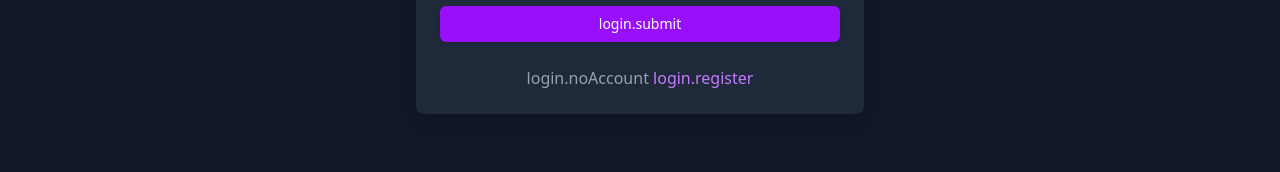
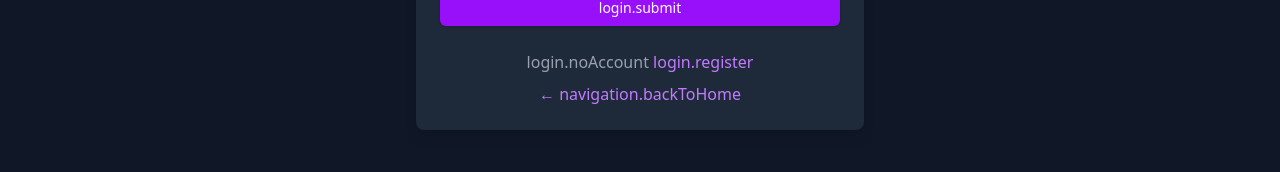
Before and after one commit to LeenVandelied/MyTimeline, a Next.js app in the folder frontend/: page /en/login in a window 1280 px wide. Shown: the part 438-610 px from the top of the page. Built offline with nearby package versions, Linux system fonts and the light colour scheme; no server answers.

Commit message:
:bug: Redirections

```diff
--- a/frontend/app/[locale]/login/page.tsx
+++ b/frontend/app/[locale]/login/page.tsx
@@ -111,6 +111,9 @@ export default function LoginPage({ params }: { params: Promise<{ locale: string
             <p className="text-gray-400">
               {t('login.noAccount')} <Link href={`/${locale}/register`} className="text-purple-400 hover:text-purple-300">{t('login.register')}</Link>
             </p>
+            <p className="text-gray-400 mt-2">
+              <Link href={`/${locale}`} className="text-purple-400 hover:text-purple-300">&larr; {t('navigation.backToHome')}</Link>
+            </p>
           </div>
         </div>
       </div>
--- a/frontend/src/services/authService.ts
+++ b/frontend/src/services/authService.ts
@@ -43,7 +43,7 @@ export const logout = async () => {
   try {
     await apiClient.post("/auth/logout");
     localStorage.removeItem("user");
-    window.location.href = "/login";
+    // Nous ne faisons pas de redirection ici - elle sera gérée par les composants
   } catch (error) {
     throw error;
   }
```
